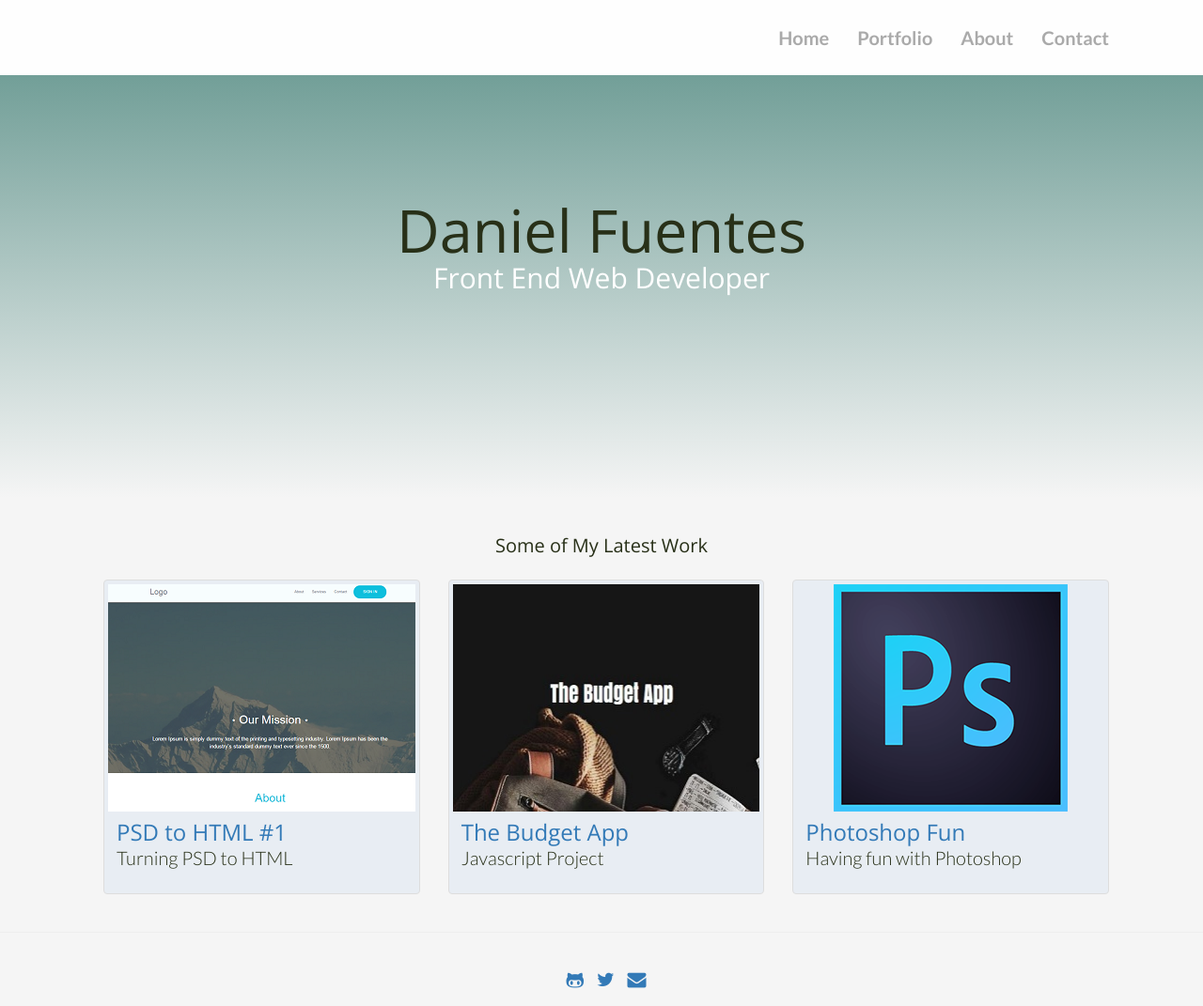
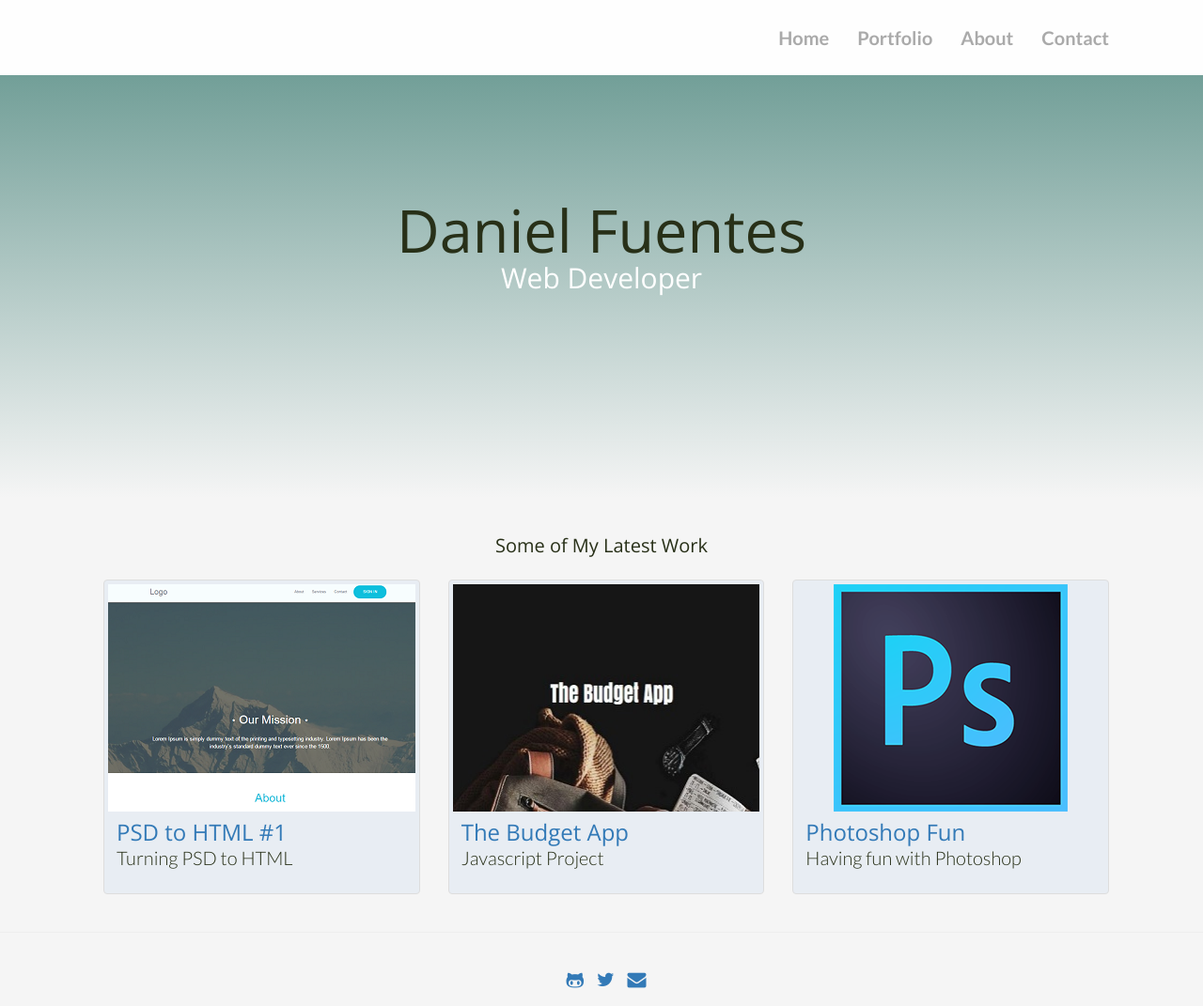
Before and after one commit to dfuentes22/dfuentes22.github.io, a Jekyll site: the page built from index.html, in a window 1280 px wide. Shown: the whole page at 94% size. Built offline with Jekyll 4.4.1, drawn with Linux system fonts in a browser that asks for light colours; nearby versions of some CDN libraries.

Commit message:
title digivolution

```diff
--- a/index.html
+++ b/index.html
@@ -7,7 +7,7 @@ title: Daniel Fuentes | Web Developer
 <div class="jumbotron">
   <div class="container">
       <h1>Daniel Fuentes</h1>
-    <h2>Front End Web Developer</h2>
+    <h2>Web Developer</h2>
   </div>
 </div>
 <!-- End of Jumbotron -->
```
